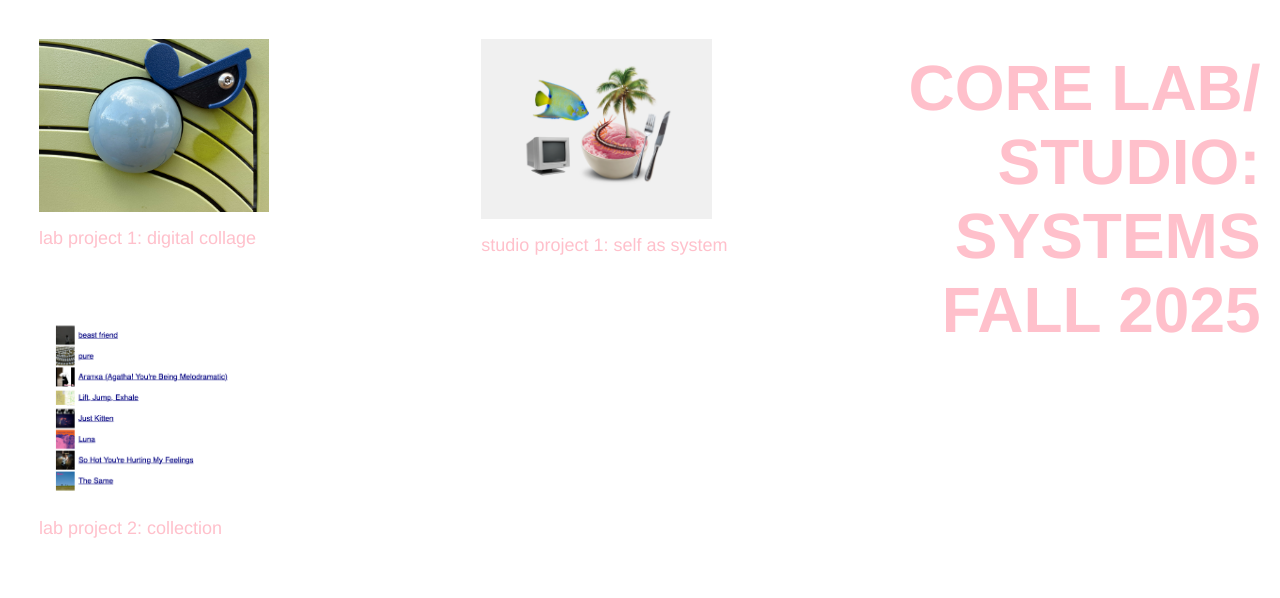
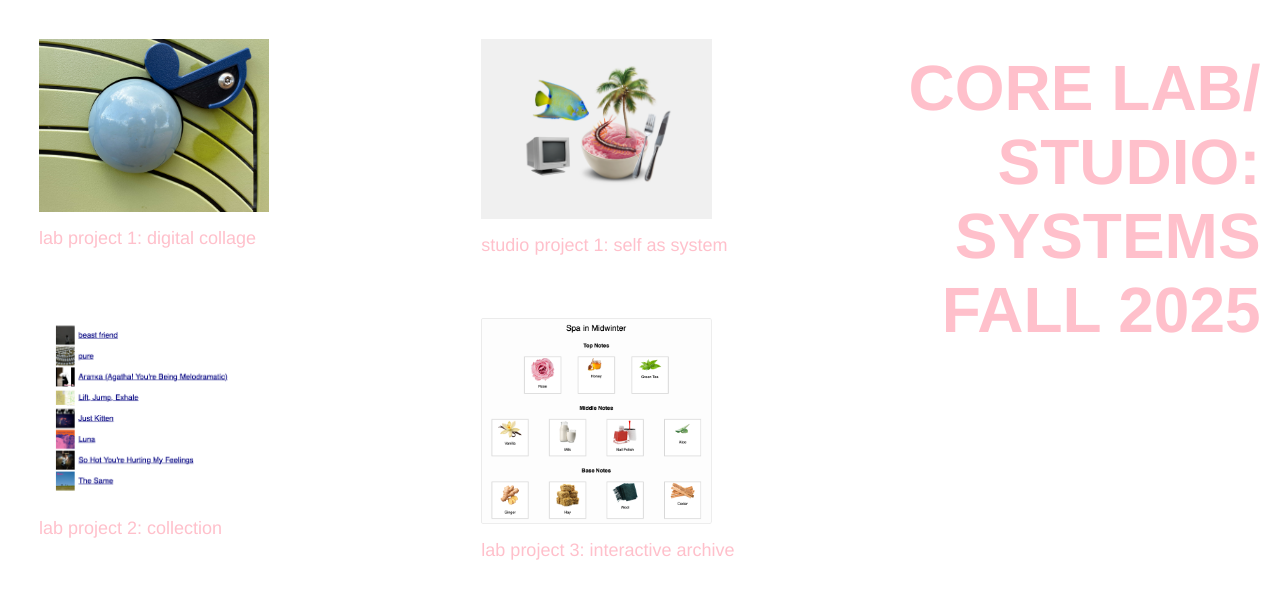
Before and after one commit to healrabbit/coresystemslabfall25, a plain HTML site: page index.html in a window 1280 px wide. Drawn offline with Linux system fonts and the light colour scheme.

Commit message:
linked lab proj 3

```diff
--- a/index.html
+++ b/index.html
@@ -18,6 +18,9 @@
 <div id="labproj2" class="link" >
 <a href="https://healrabbit.github.io/corelabsystemsproj2/"> <img  src="images/lab2.png" style="width:18vw"> <p> </p><span> lab project 2: collection </span></a>
 </div>
+<div id="labproj3" class="link" >
+<a href="https://healrabbit.github.io/fragrance-builder/"> <img  src="images/ScentMemory-4.png" style="width:18vw"> <p> </p><span> lab project 3: interactive archive</span></a>
+</div>
 <div id="title">
     <h1> CORE LAB/ STUDIO: SYSTEMS FALL 2025</h1>
 </div>
```
Also changed, not shown: images/ScentMemory-4.png (added).
